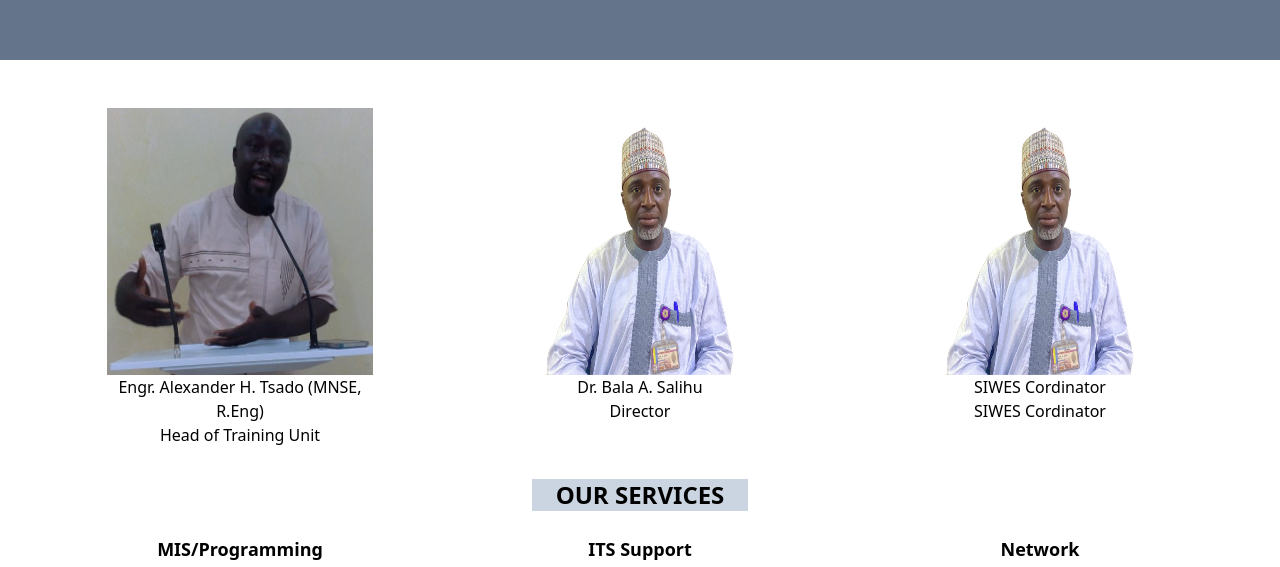
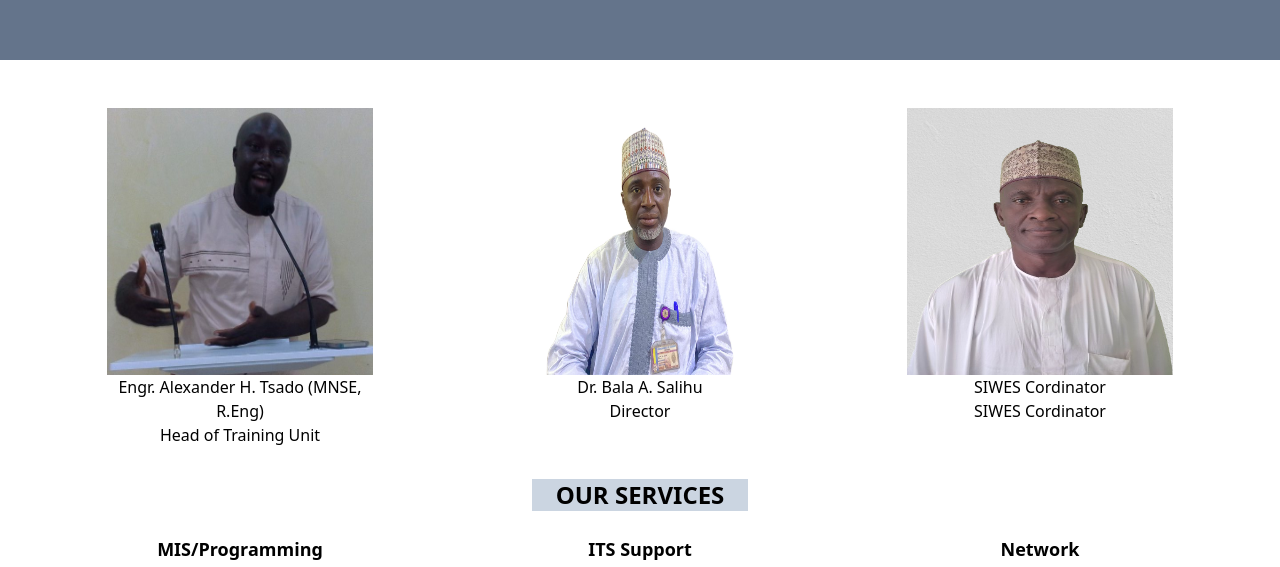
Before and after one commit to itsfutminna/siwes_information_system, a React (Vite) app: page / in a window 1280 px wide. Shown: the part 784-1351 px from the top of the page. Built offline with nearby package versions, Linux system fonts and the light colour scheme.

Commit message:
added siwes cordinators picture

```diff
--- a/src/data/data.js
+++ b/src/data/data.js
@@ -12,7 +12,7 @@ const staffProfile = [
   {
     name: "SIWES Cordinator",
     office: "SIWES Cordinator",
-    image: "/Director.jpeg",
+    image: "/cordinator-siwes.png",
   },
 ];
 
```
